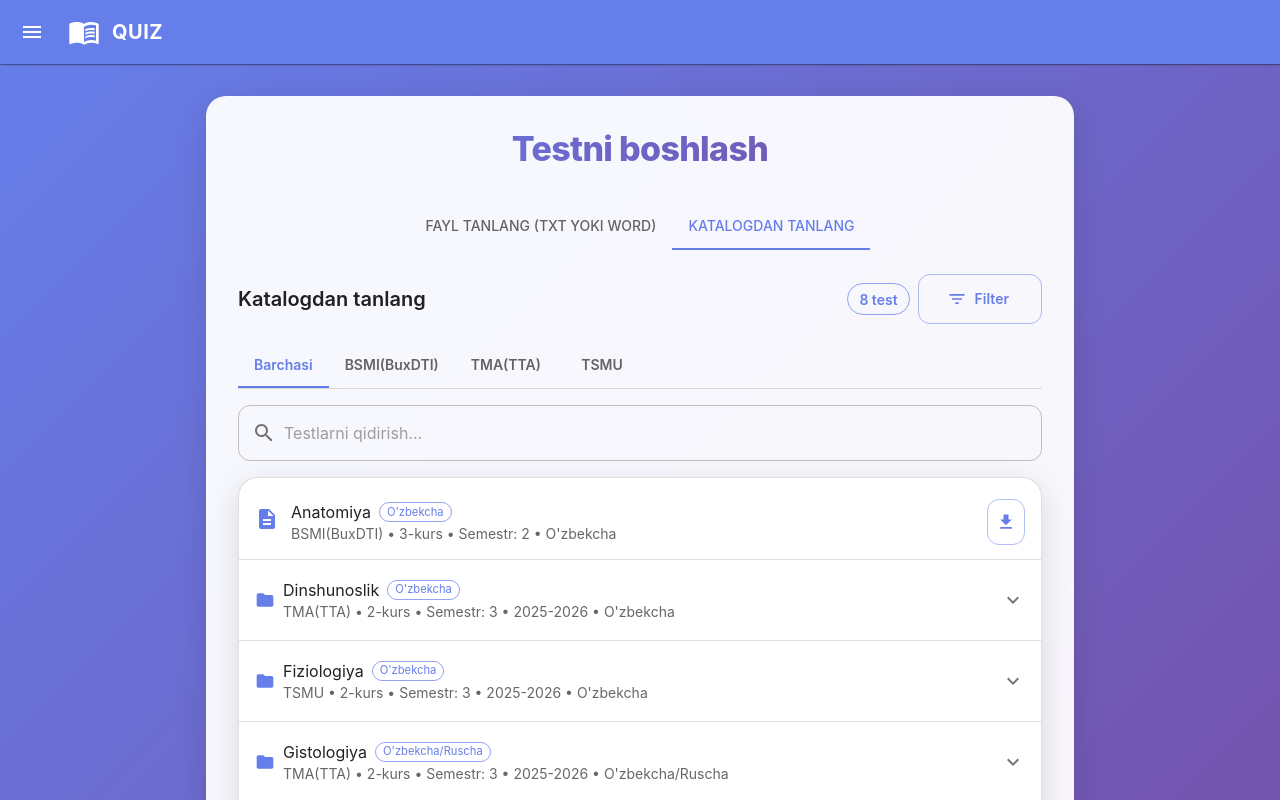
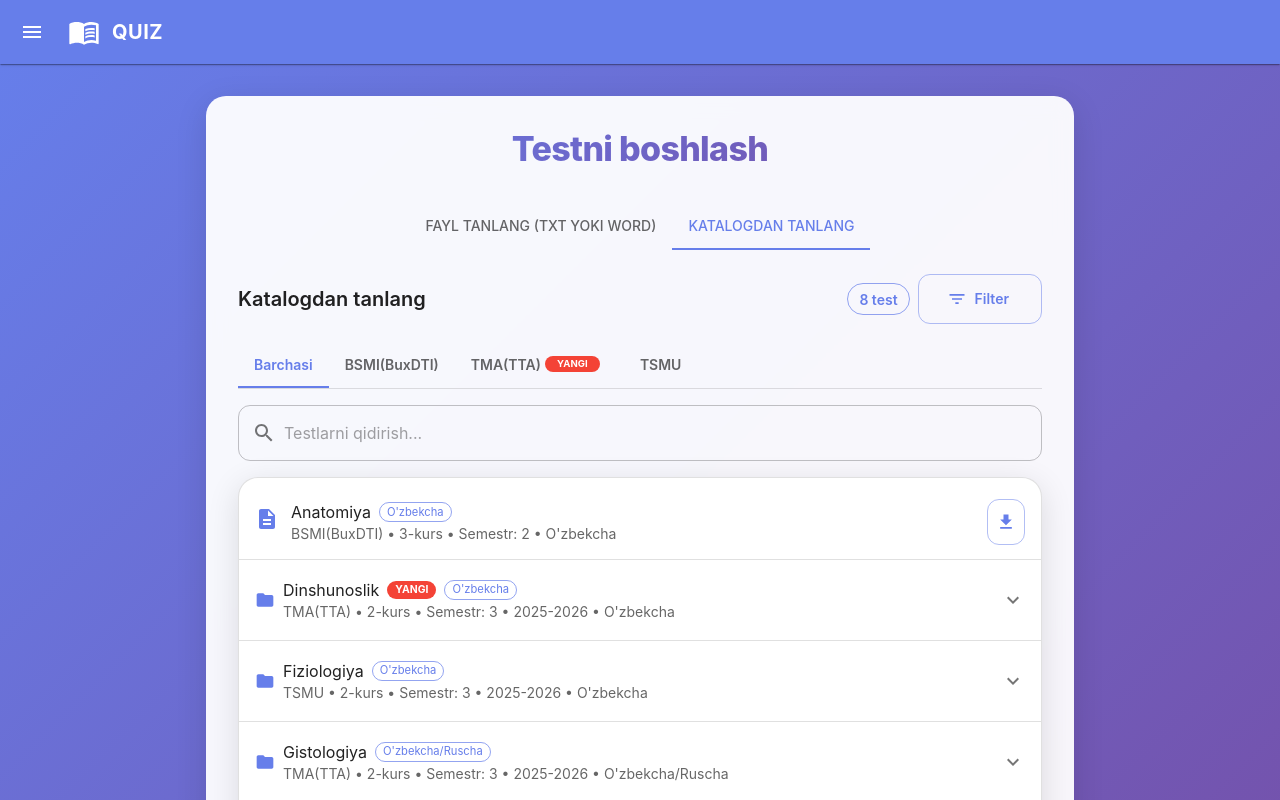
Before and after one commit to ushodmonov/quiz, a React (Vite) app: page / in a window 1280 px wide. Shown: the top 800 px of the page. Built offline with nearby package versions, Linux system fonts and the light colour scheme.

Commit message:
new badge added

```diff
--- a/public/assets/test-catalog.json
+++ b/public/assets/test-catalog.json
@@ -9,22 +9,27 @@
       "institute": "TMA(TTA)",
       "language": "uz/ru",
       "work_it_all": true,
+      "is_new": false,
       "sub_catologs": [
         {
           "name": "Bir javobli.docx",
-          "path": "tests/tma/2/gistologiya/3_semester/Bir javobli.docx"
+          "path": "tests/tma/2/gistologiya/3_semester/Bir javobli.docx",
+          "is_new": false
         },
         {
           "name": "Ketma ketlik.docx",
-          "path": "tests/tma/2/gistologiya/3_semester/Ketma ketlik.docx"
+          "path": "tests/tma/2/gistologiya/3_semester/Ketma ketlik.docx",
+          "is_new": false
         },
         {
           "name": "Ko'p javobli.docx",
-          "path": "tests/tma/2/gistologiya/3_semester/Ko'p javobli.docx"
+          "path": "tests/tma/2/gistologiya/3_semester/Ko'p javobli.docx",
+          "is_new": false
         },
         {
           "name": "Moslik.docx",
-          "path": "tests/tma/2/gistologiya/3_semester/Moslik.docx"
+          "path": "tests/tma/2/gistologiya/3_semester/Moslik.docx",
+          "is_new": false
         }
       ]
     },
@@ -37,22 +42,27 @@
       "institute": "TMA(TTA)",
       "language": "uz",
       "work_it_all": true,
+      "is_new": true,
       "sub_catologs": [
         {
           "name": "Ko'p javobli.docx",
-          "path": "tests/tma/2/dinshunoslik/3_semester/Ko'p javobli.docx"
+          "path": "tests/tma/2/dinshunoslik/3_semester/Ko'p javobli.docx",
+          "is_new": false
         },
         {
           "name": "test-1.docx",
-          "path": "tests/tma/2/dinshunoslik/3_semester/test-1.docx"
+          "path": "tests/tma/2/dinshunoslik/3_semester/test-1.docx",
+          "is_new": false
         },
         {
           "name": "test-2.docx",
-          "path": "tests/tma/2/dinshunoslik/3_semester/test-2.docx"
+          "path": "tests/tma/2/dinshunoslik/3_semester/test-2.docx",
+          "is_new": false
         },
         {
           "name": "test-3.docx",
-          "path": "tests/tma/2/dinshunoslik/3_semester/test-3.docx"
+          "path": "tests/tma/2/dinshunoslik/3_semester/test-3.docx",
+          "is_new": false
         }
       ]
     },
@@ -65,22 +75,27 @@
       "institute": "TSMU",
       "language": "uz",
       "work_it_all": true,
+      "is_new": false,
       "sub_catologs": [
         {
           "name": "1ta javobli.txt",
-          "path": "tests/tsmu/2/fiziologiya/3_semester/1ta javobli.txt"
+          "path": "tests/tsmu/2/fiziologiya/3_semester/1ta javobli.txt",
+          "is_new": false
         },
         {
           "name": "2ta to'g'ri javobli.txt",
-          "path": "tests/tsmu/2/fiziologiya/3_semester/2ta to'g'ri javobli.txt"
+          "path": "tests/tsmu/2/fiziologiya/3_semester/2ta to'g'ri javobli.txt",
+          "is_new": false
         },
         {
           "name": "3ta to'g'ri javobli.txt",
-          "path": "tests/tsmu/2/fiziologiya/3_semester/3ta to'g'ri javobli.txt"
+          "path": "tests/tsmu/2/fiziologiya/3_semester/3ta to'g'ri javobli.txt",
+          "is_new": false
         },
         {
           "name": "Moslik.txt",
-          "path": "tests/tsmu/2/fiziologiya/3_semester/Moslik.txt"
+          "path": "tests/tsmu/2/fiziologiya/3_semester/Moslik.txt",
+          "is_new": false
         }
       ]
     },
@@ -93,14 +108,17 @@
       "institute": "TMA(TTA)",
       "language": "uz",
       "work_it_all": false,
+      "is_new": false,
       "sub_catologs": [
         {
           "name": "830 talik savollar",
-          "path": "tests/tma/1/tibbiy_kimyo/1_semester/tibbiy_kimyo.docx"
+          "path": "tests/tma/1/tibbiy_kimyo/1_semester/tibbiy_kimyo.docx",
+          "is_new": false
         },
         {
           "name": "1113 talik savollar",
-          "path": "tests/tma/1/tibbiy_kimyo/1_semester/tibbiy_kimyo_2.docx"
+          "path": "tests/tma/1/tibbiy_kimyo/1_semester/tibbiy_kimyo_2.docx",
+          "is_new": false
         }
       ]
     },
@@ -111,7 +129,8 @@
       "subject": "Odam anatomiya",
       "courses": 1,
       "institute": "TMA(TTA)",
-      "language": "uz"
+      "language": "uz",
+      "is_new": false
     },
     {
       "name": "Tibbiy Biologiya",
@@ -120,7 +139,8 @@
       "subject": "Tibbiy Biologiya",
       "courses": 1,
       "institute": "TMA(TTA)",
-      "language": "uz"
+      "language": "uz",
+      "is_new": false
     },
     {
       "name": "Tibbiy Kimyp",
@@ -129,7 +149,8 @@
       "subject": "Tibbiy Kimyo",
       "courses": 1,
       "institute": "BSMI(BuxDTI)",
-      "language": "uz"
+      "language": "uz",
+      "is_new": false
     },
     {
       "name": "Anatomiya",
@@ -138,7 +159,8 @@
       "subject": "Anatomiya",
       "courses": 3,
       "institute": "BSMI(BuxDTI)",
-      "language": "uz"
+      "language": "uz",
+      "is_new": false
     }
   ]
 }
--- a/src/i18n/locales/ru.json
+++ b/src/i18n/locales/ru.json
@@ -58,6 +58,7 @@
     "viewAllQuestions": "Просмотреть все вопросы",
     "viewFormats": "Форматы тестов",
     "loadAllSubTests": "Работать со всеми тестами",
+    "new": "НОВЫЙ",
     "filter": {
       "title": "Фильтр",
       "institute": "Институт",
--- a/src/i18n/locales/uz.json
+++ b/src/i18n/locales/uz.json
@@ -58,6 +58,7 @@
     "viewAllQuestions": "Barcha savollarni ko'rish",
     "viewFormats": "Test formatlari",
     "loadAllSubTests": "Barcha testlarni ishlash",
+    "new": "YANGI",
     "filter": {
       "title": "Filter",
       "institute": "Institut",
--- a/src/pages/StartPage.tsx
+++ b/src/pages/StartPage.tsx
@@ -85,6 +85,25 @@ export default function StartPage({ onStart, onViewAllQuestions }: StartPageProp
 
   const getSubCatalogs = (test: TestCatalogItem): TestCatalogItem[] => {
     return test.sub_catalogs || test.sub_catologs || []
+  }
+
+  // Check if test or any of its sub-catalogs has is_new: true
+  const hasNewTests = (test: TestCatalogItem): boolean => {
+    if (test.is_new === true) {
+      return true
+    }
+    const subCatalogs = getSubCatalogs(test)
+    return subCatalogs.some(subTest => hasNewTests(subTest))
+  }
+
+  // Check if institute has any new tests
+  const instituteHasNewTests = (institute: string): boolean => {
+    return testCatalog.some(test => {
+      if (test.institute === institute) {
+        return hasNewTests(test)
+      }
+      return false
+    })
   }
 
   const formatTestInfo = (test: TestCatalogItem): string => {
@@ -723,8 +742,26 @@ export default function StartPage({ onStart, onViewAllQuestions }: StartPageProp
                           {uniqueInstitutes.map(institute => (
                             <Tab
                               key={institute}
-                              label={institute}
                               value={institute}
+                              label={
+                                <Box sx={{ display: 'flex', alignItems: 'center', gap: 0.5 }}>
+                                  <span>{institute}</span>
+                                  {instituteHasNewTests(institute) && (
+                                    <Chip
+                                      label={t('start.new') || 'YANGI'}
+                                      size="small"
+                                      color="error"
+                                      sx={{
+                                        fontSize: '0.6rem',
+                                        height: 16,
+                                        fontWeight: 700,
+                                        minWidth: 'auto',
+                                        px: 0.5
+                                      }}
+                                    />
+                                  )}
+                                </Box>
+                              }
                             />
                           ))}
                         </Tabs>
@@ -847,6 +884,19 @@ export default function StartPage({ onStart, onViewAllQuestions }: StartPageProp
                                               primary={
                                                 <Box sx={{ display: 'flex', alignItems: 'center', gap: 1, flexWrap: 'wrap' }}>
                                                   <span>{test.subject || test.name}</span>
+                                                  {test.is_new && (
+                                                    <Chip
+                                                      label={t('start.new') || 'YANGI'}
+                                                      size="small"
+                                                      color="error"
+                                                      sx={{
+                                                        fontSize: '0.65rem',
+                                                        height: 18,
+                                                        fontWeight: 700,
+                                                        animation: 'pulse 2s infinite'
+                                                      }}
+                                                    />
+                                                  )}
                                                   {test.language && (
                                                     <Chip
                                                       label={
@@ -900,7 +950,23 @@ export default function StartPage({ onStart, onViewAllQuestions }: StartPageProp
                                                       <Description color="primary" />
                                                     </Box>
                                                     <ListItemText
-                                                      primary={subTest.name}
+                                                      primary={
+                                                        <Box sx={{ display: 'flex', alignItems: 'center', gap: 1, flexWrap: 'wrap' }}>
+                                                          <span>{subTest.name}</span>
+                                                          {subTest.is_new && (
+                                                            <Chip
+                                                              label={t('start.new') || 'YANGI'}
+                                                              size="small"
+                                                              color="error"
+                                                              sx={{
+                                                                fontSize: '0.65rem',
+                                                                height: 18,
+                                                                fontWeight: 700
+                                                              }}
+                                                            />
+                                                          )}
+                                                        </Box>
+                                                      }
                                                     />
                                                     <Box sx={{ display: 'flex', alignItems: 'center', gap: 1, ml: 1 }}>
                                                       {isLocalAsset(subTest.path) && (
@@ -938,6 +1004,18 @@ export default function StartPage({ onStart, onViewAllQuestions }: StartPageProp
                                           primary={
                                             <Box sx={{ display: 'flex', alignItems: 'center', gap: 1, flexWrap: 'wrap' }}>
                                               <span>{test.subject || test.name}</span>
+                                              {test.is_new && (
+                                                <Chip
+                                                  label={t('start.new') || 'YANGI'}
+                                                  size="small"
+                                                  color="error"
+                                                  sx={{
+                                                    fontSize: '0.65rem',
+                                                    height: 18,
+                                                    fontWeight: 700
+                                                  }}
+                                                />
+                                              )}
                                               {test.language && (
                                                 <Chip
                                                   label={
--- a/src/utils/testCatalog.ts
+++ b/src/utils/testCatalog.ts
@@ -13,6 +13,7 @@ export interface TestCatalogItem {
   institute?: string  // Qaysi institut uchun (e.g., "TTDU", "Toshkent Tibbiyot Universiteti")
   language?: string  // Til (e.g., "uz", "ru", "uz/ru")
   work_it_all?: boolean  // If true and test has sub_catalogs, show "Load all tests" button
+  is_new?: boolean  // If true, show "NEW" badge in UI
   sub_catalogs?: TestCatalogItem[]  // Support both spellings
   sub_catologs?: TestCatalogItem[]  // Typo version for backward compatibility
 }
```
